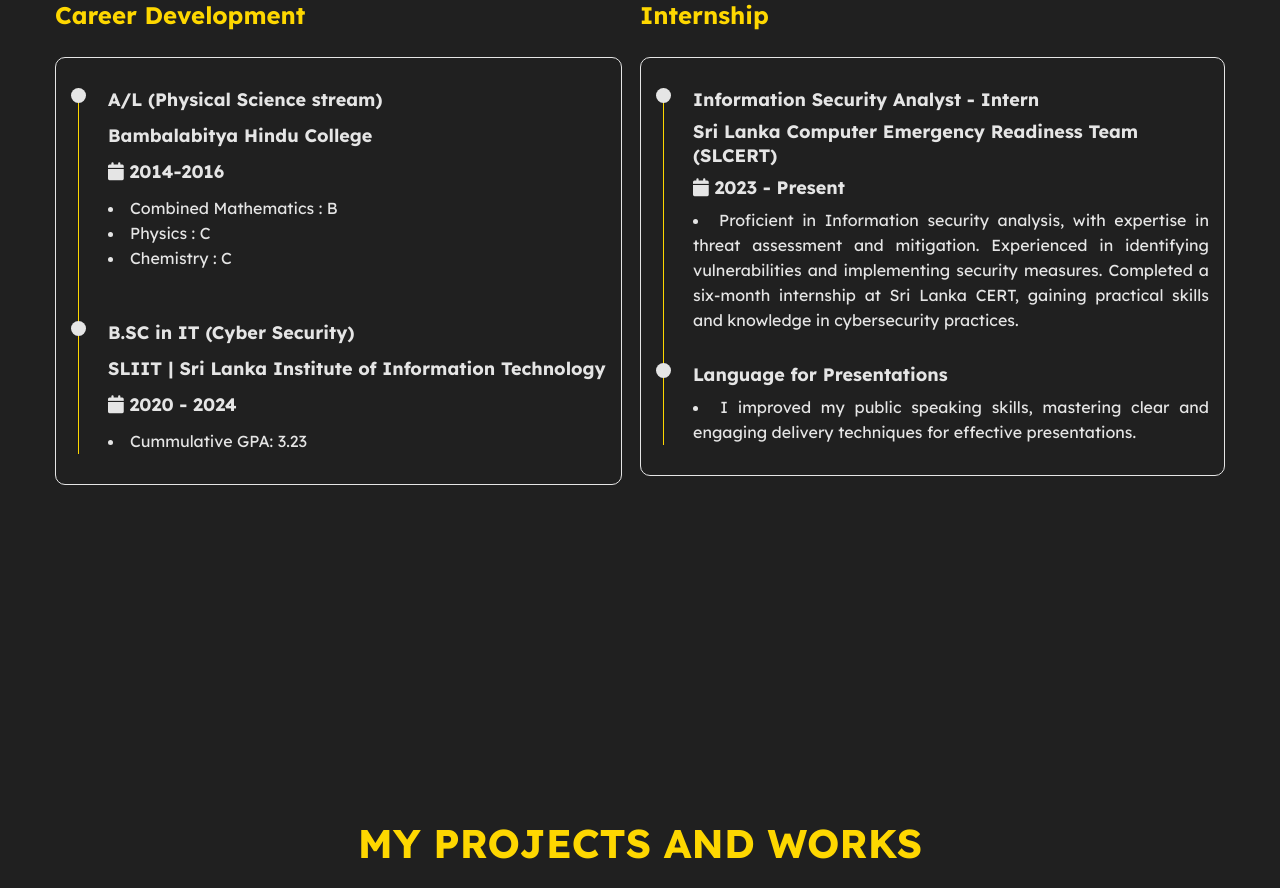
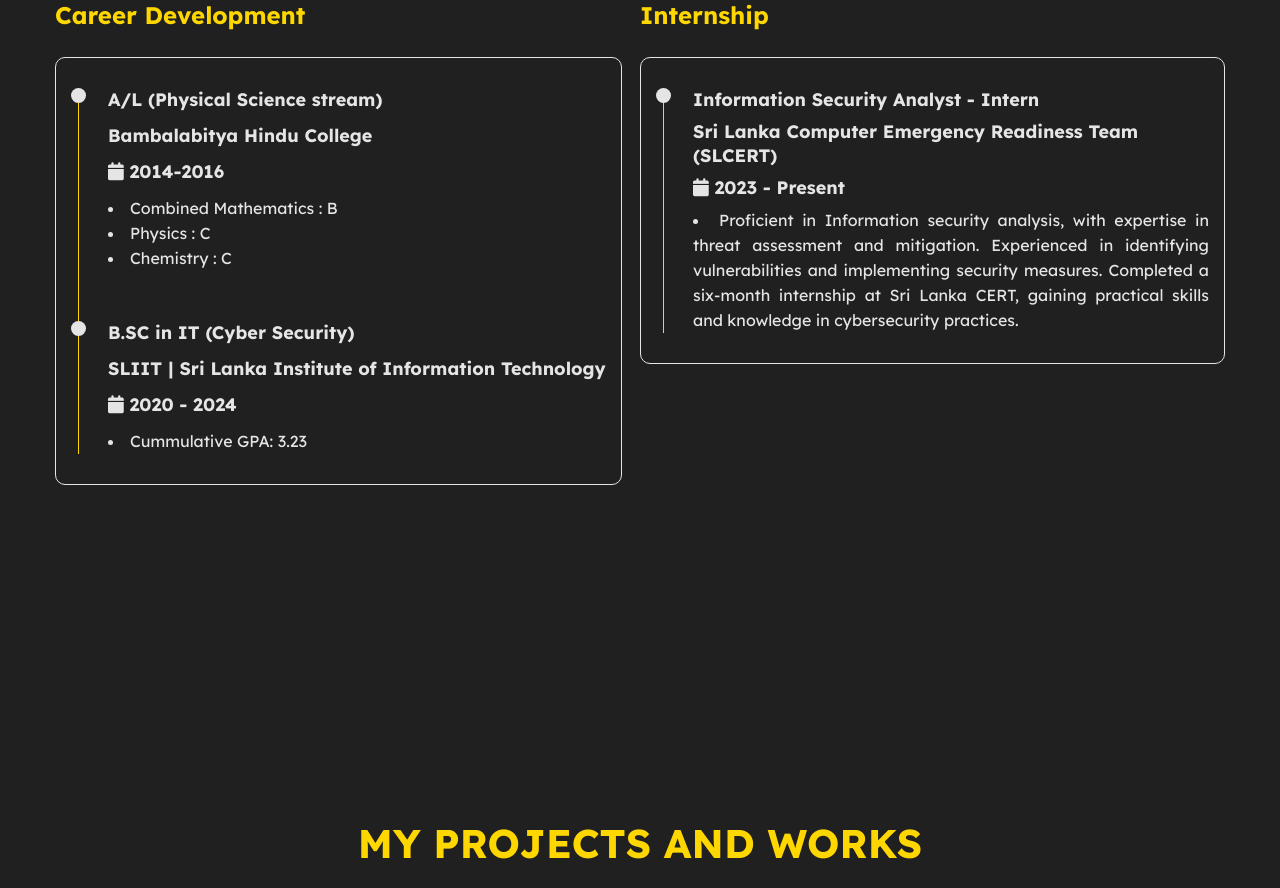
Before and after one commit to hardeesh97/Portfolio-Website, a plain HTML site: page index.html in a window 1280 px wide. Shown: the part 1088-1976 px from the top of the page. Drawn offline with nearby package versions, Linux system fonts and the light colour scheme.

Commit message:
Update index.html

```diff
--- a/index.html
+++ b/index.html
@@ -157,12 +157,6 @@
                                     <li class="timeline-text">Proficient in Information security analysis, with expertise in threat assessment and mitigation. Experienced in identifying vulnerabilities and implementing security measures. Completed a six-month internship at Sri Lanka CERT, gaining practical skills and knowledge in cybersecurity practices.
                                     </li>
                                 </div>
-                                <!-- Timeline-item -->
-                                <div class="timeline-item">
-                                    <div class="circle-dot"></div>
-                                    <h3 class="timeline-title">Language for Presentations</h3>
-                                    <li class="timeline-text"> I improved my public speaking skills, mastering clear and engaging delivery techniques for effective presentations.</li>
-                                </div>
 
                             </div>
                         </div>
```
